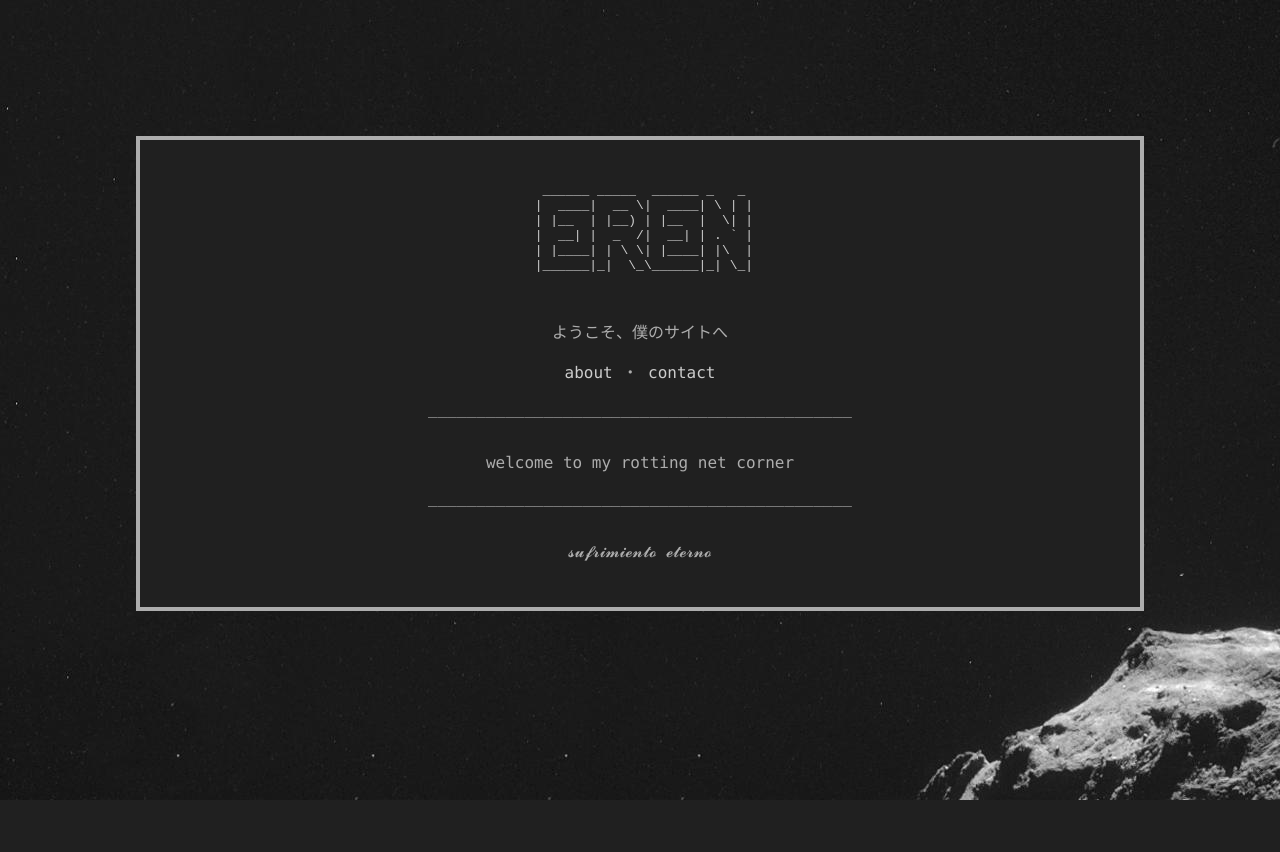
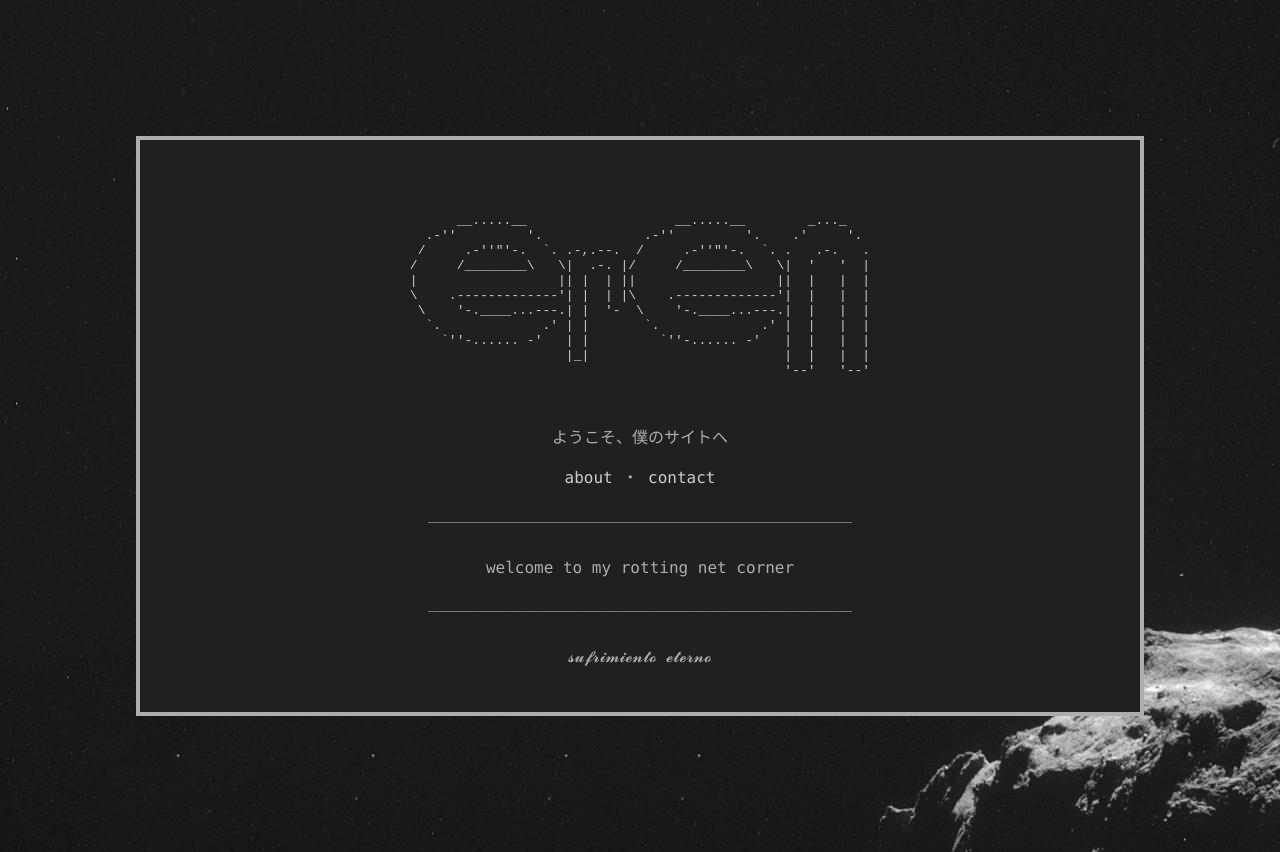
Before and after one commit to SH1NSETSU/g0t-h.github.io, a plain HTML site: page index.html in a window 1280 px wide. Before the commit the page ends 800 px from the top, so only its background shows below. Drawn offline with Linux system fonts and the light colour scheme.

Commit message:
Update index.html

```diff
--- a/index.html
+++ b/index.html
@@ -13,12 +13,19 @@
 
   <div style="text-align: center">
       <a href="index.html"><pre>
-  ______ _____  ______ _   _
- |  ____|  __ \|  ____| \ | |
- | |__  | |__) | |__  |  \| |
- |  __| |  _  /|  __| | . ` |
- | |____| | \ \| |____| |\  |
- |______|_|  \_\______|_| \_|
+
+
+       __.....__                   __.....__        _..._
+   .-''         '.             .-''         '.    .'     '.
+  /     .-''"'-.  `. .-,.--.  /     .-''"'-.  `. .   .-.   .
+ /     /________\   \|  .-. |/     /________\   \|  '   '  |
+ |                  || |  | ||                  ||  |   |  |
+ \    .-------------'| |  | |\    .-------------'|  |   |  |
+  \    '-.____...---.| |  '-  \    '-.____...---.|  |   |  |
+   `.             .' | |       `.             .' |  |   |  |
+     `''-...... -'   | |         `''-...... -'   |  |   |  |
+                     |_|                         |  |   |  |
+                                                 '--'   '--'
 
       </pre></a>
 
```
